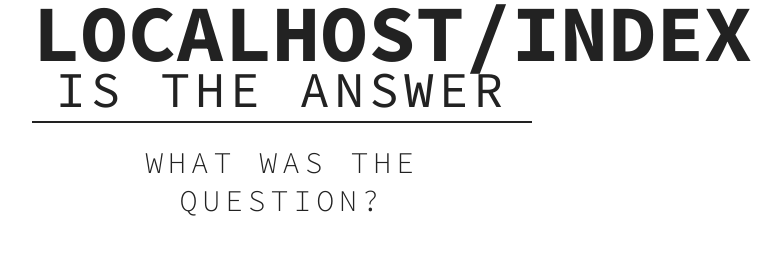
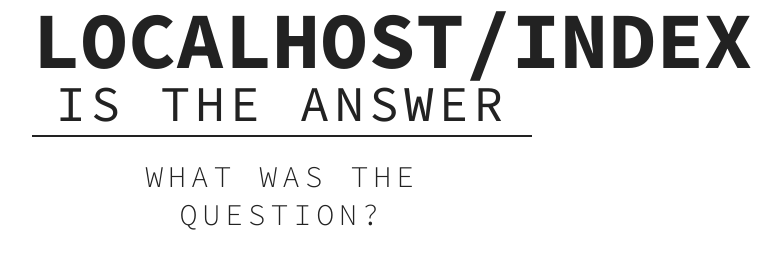
Before and after one commit to jsdnxx/theanswer, a website: page index.html in a window 1280 px wide. Shown: the whole page, without its empty margins (358-1140 px from the left). Drawn offline with Linux system fonts and the light colour scheme.

Commit message:
update linespacing

```diff
--- a/index.html
+++ b/index.html
@@ -21,7 +21,7 @@ h1, h2, h3{
 h1{
   font-weight: 800;
   font-size: 80px;
-  line-height: 50px;
+  line-height: 80%;
 }
 h2{
   font-weight: 500;
@@ -48,6 +48,7 @@ h3{
   // here's my polyfill
   if (!('querySelector' in document)) {
     document.write('stop being mean');
+    if (document.all) { document.write(' - seriously, I mean it.'); }
   }
 
   // do some stuff
```
